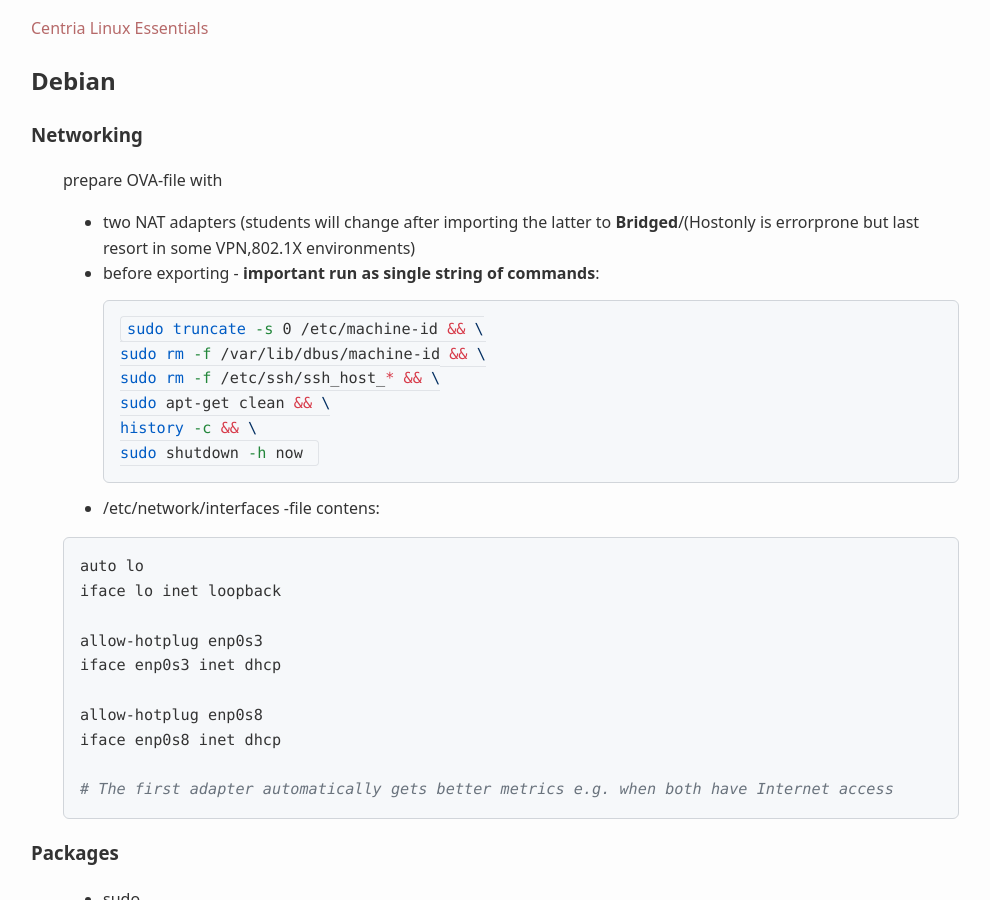
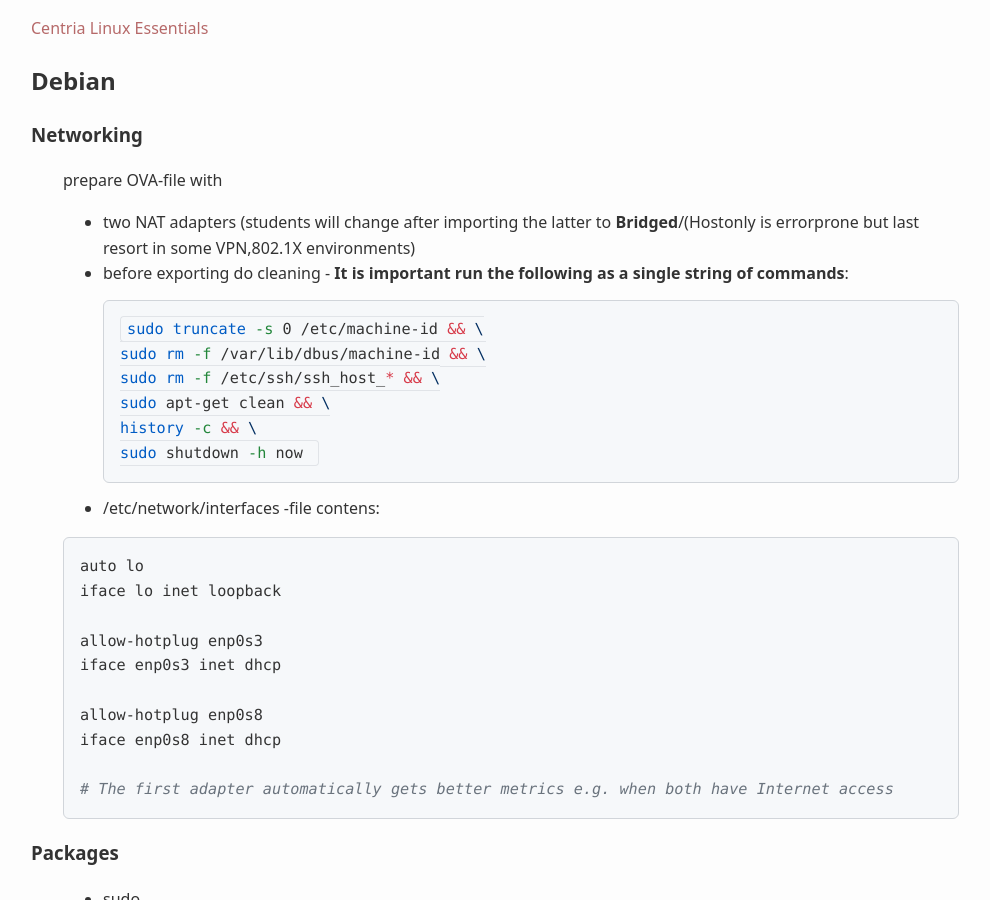
Before and after one commit to averkoc/lxprivate, a Jekyll site: the page built from docs/virtualmachines.md, in a window 1280 px wide and 900 px high. Shown: the whole window, without its empty margins (129-1119 px from the left). Built offline with Jekyll 4.4.1, drawn with Linux system fonts in a browser that asks for light colours.

Commit message:
Update cleaning instructions for OVA export
Clarify instructions for cleaning before exporting OVA file.

````diff
--- a/docs/virtualmachines.md
+++ b/docs/virtualmachines.md
@@ -8,7 +8,7 @@ title: ""
 ### Networking
 prepare OVA-file with
 * two NAT adapters (students will change after importing the latter to **Bridged**/(Hostonly is errorprone but last resort in some VPN,802.1X environments)
-* before exporting - **important run as single string of commands**:
+* before exporting do cleaning - **It is important run the following as a single string of commands**:
 ```bash
 sudo truncate -s 0 /etc/machine-id && \
 sudo rm -f /var/lib/dbus/machine-id && \
````
